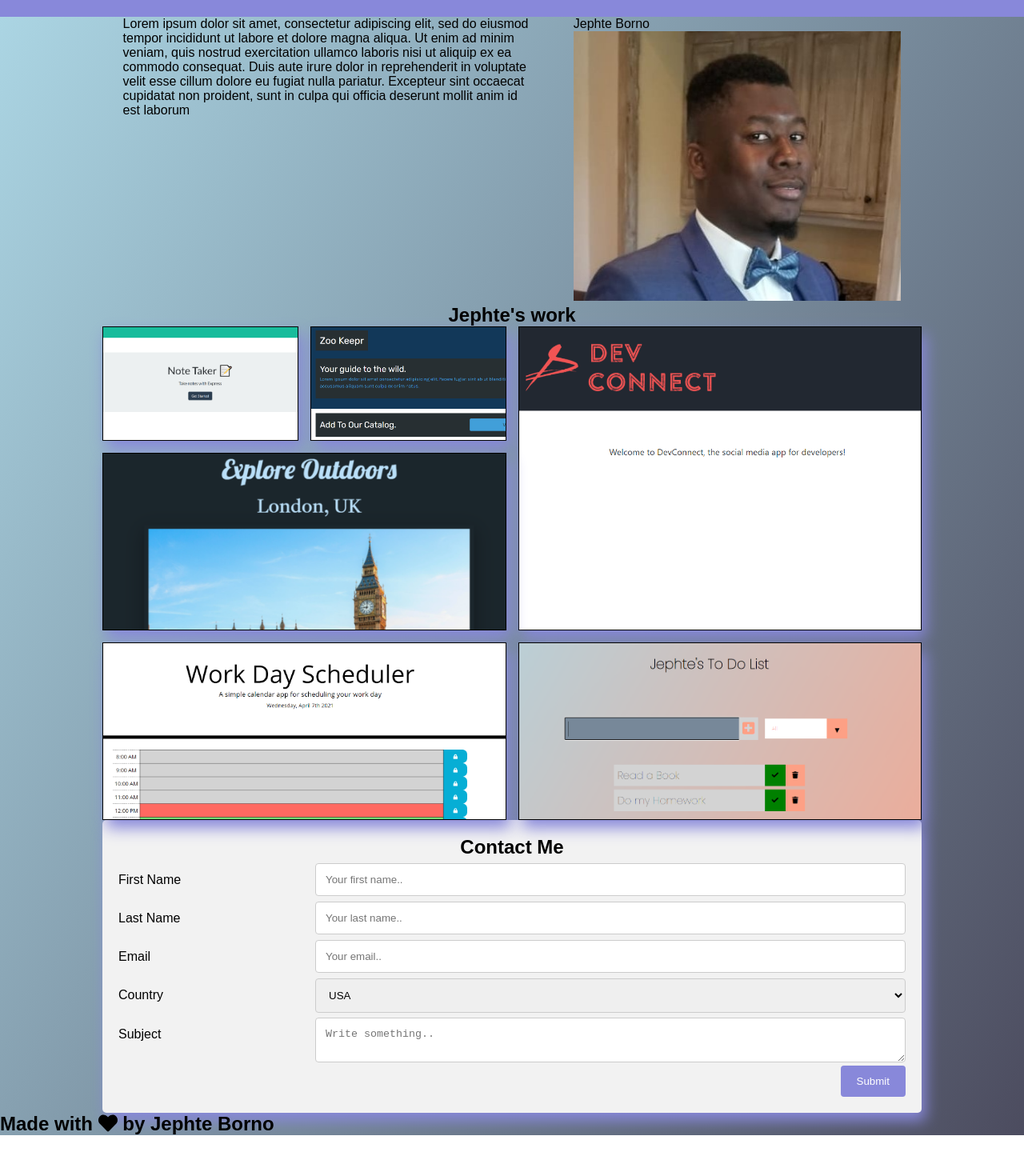
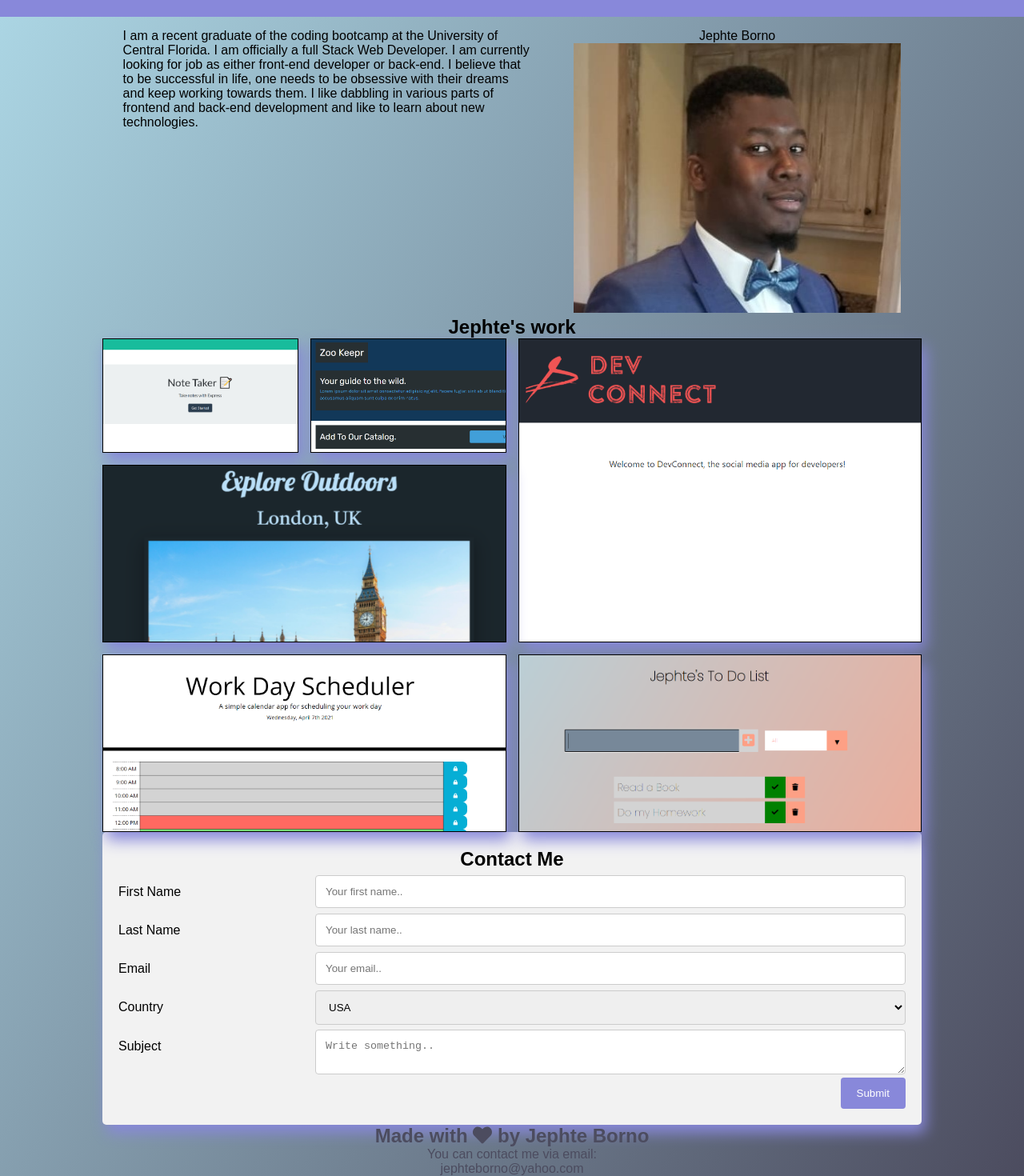
Before and after one commit to jephtebb/React-Portfolio, a React (Create React App) app: page / in a window 1280 px wide. Shown: the part 59-1529 px from the top of the page at 80% size. Before the commit the page ends 1478 px from the top, so only its background shows below. Built offline with nearby package versions, Linux system fonts and the light colour scheme.

Commit message:
about me description

```diff
--- a/src/components/About/index.js
+++ b/src/components/About/index.js
@@ -3,17 +3,15 @@ import image from "../../assets/hero/myImage.png";
 
 function About() {
   return (
-    <section className="my-5">
+    <section id="about" className="my-5">
       <div className="about-section">
 
         <p className="description">
-          Lorem ipsum dolor sit amet, consectetur adipiscing elit, sed do
-          eiusmod tempor incididunt ut labore et dolore magna aliqua. Ut enim ad
-          minim veniam, quis nostrud exercitation ullamco laboris nisi ut
-          aliquip ex ea commodo consequat. Duis aute irure dolor in
-          reprehenderit in voluptate velit esse cillum dolore eu fugiat nulla
-          pariatur. Excepteur sint occaecat cupidatat non proident, sunt in
-          culpa qui officia deserunt mollit anim id est laborum
+        I am a recent graduate of the coding bootcamp at the University of Central Florida. I am officially a full Stack Web Developer.
+        I am currently looking for job as either front-end developer or back-end.
+        I believe that to be successful in life, one needs to be obsessive with their dreams and keep working towards them.
+        I like dabbling in various parts of frontend and back-end development and like to learn about new technologies.
+
         </p>
         <div className="about-me">
           <div className="name">Jephte Borno</div>
--- a/src/components/Contact/index.js
+++ b/src/components/Contact/index.js
@@ -5,7 +5,7 @@ import '../styles.css'
 function Contact(){
     return(
 
-<div className="container">
+<div id="contact" className="container">
     <div className="contact-me">
         <h2>Contact Me</h2>
     </div>
--- a/src/components/Footer/index.js
+++ b/src/components/Footer/index.js
@@ -11,14 +11,13 @@ function Footer() {
 
     return (
         <section>
-            <footer>
+            <footer className="footer">
                 <h1>
                     Made with {Love} by Jephte Borno
                 </h1>
                 <div className="social">
-                    <div className="facebook"></div>
-                    <div className="twitter"></div>
-                    <div className="lindin"></div>
+                <p>You can contact me via email:<br/>
+                 <a href="mailto:hege@example.com">jephteborno@yahoo.com</a></p>
                 </div>
 
             </footer>
--- a/src/components/Navigation/index.js
+++ b/src/components/Navigation/index.js
@@ -15,7 +15,7 @@ function Navigation() {
             <a href="#about">About me</a>
           </li>
           <li>
-          <a href="#portfolio">Portfolio</a>
+          <a href="#project">Portfolio</a>
           </li>
           <li>
           <a href="#contact">Contact</a>
--- a/src/components/Project/index.js
+++ b/src/components/Project/index.js
@@ -7,33 +7,28 @@ function Project() {
     return(
         <StyledProject id = "project">
                 <div className="myWork">
-                    <h2 className="my-works-title">Jephte's work</h2>
+                    <h2>Jephte's work</h2>
                 </div>
                 <div className="all-work">
                     <div className="all-work-content">
                         <div className="one">
                         <a className="column" href="https://dev-connect-ac.herokuapp.com/login" target="_blank">
-
                         </a>
                         </div>
                         <div className="two">
                         <a className="column" href="https://sleepy-hollows-15649.herokuapp.com/" target="_blank">
-
                         </a>
                         </div>
                         <div className="three">
                         <a className="column" href="https://pran-notes.herokuapp.com/" target="_blank">
-
                         </a>
                         </div>
                         <div className="four">
                         <a className="column" href="https://jephtebb.github.io/Explore-Outdoors/" target="_blank" >
-
                         </a>
                         </div>
                        <div className="five">
                         <a className="column" href="https://jephtebb.github.io/Work-Day-Scheduler/" target="_blank">
-
                         </a>
                        </div>
                         <div className="six">
--- a/src/components/styles.css
+++ b/src/components/styles.css
@@ -20,6 +20,7 @@ body{
   justify-content: space-between;
   background-color: rgb(136, 136, 218);
   align-items: center;
+  margin-bottom: 15px;
 }
 header h2 {
   color: rgb(76, 76, 95);
@@ -61,6 +62,9 @@ nav > li > a:focus {
   justify-content: space-around;
   width:80%;
   margin: auto;
+}
+.name{
+    text-align: center;
 }
 .description {
   max-width: 50%;
@@ -235,3 +239,15 @@ input[type=submit]:hover {
 
 
 /* Footer Components */
+
+.footer{
+    width:80%;
+    margin: auto;
+    text-align: center;
+    color:rgb(76, 76, 95);
+}
+.footer a{
+    text-decoration: none;
+    color:rgb(76, 76, 95);
+
+}
```
